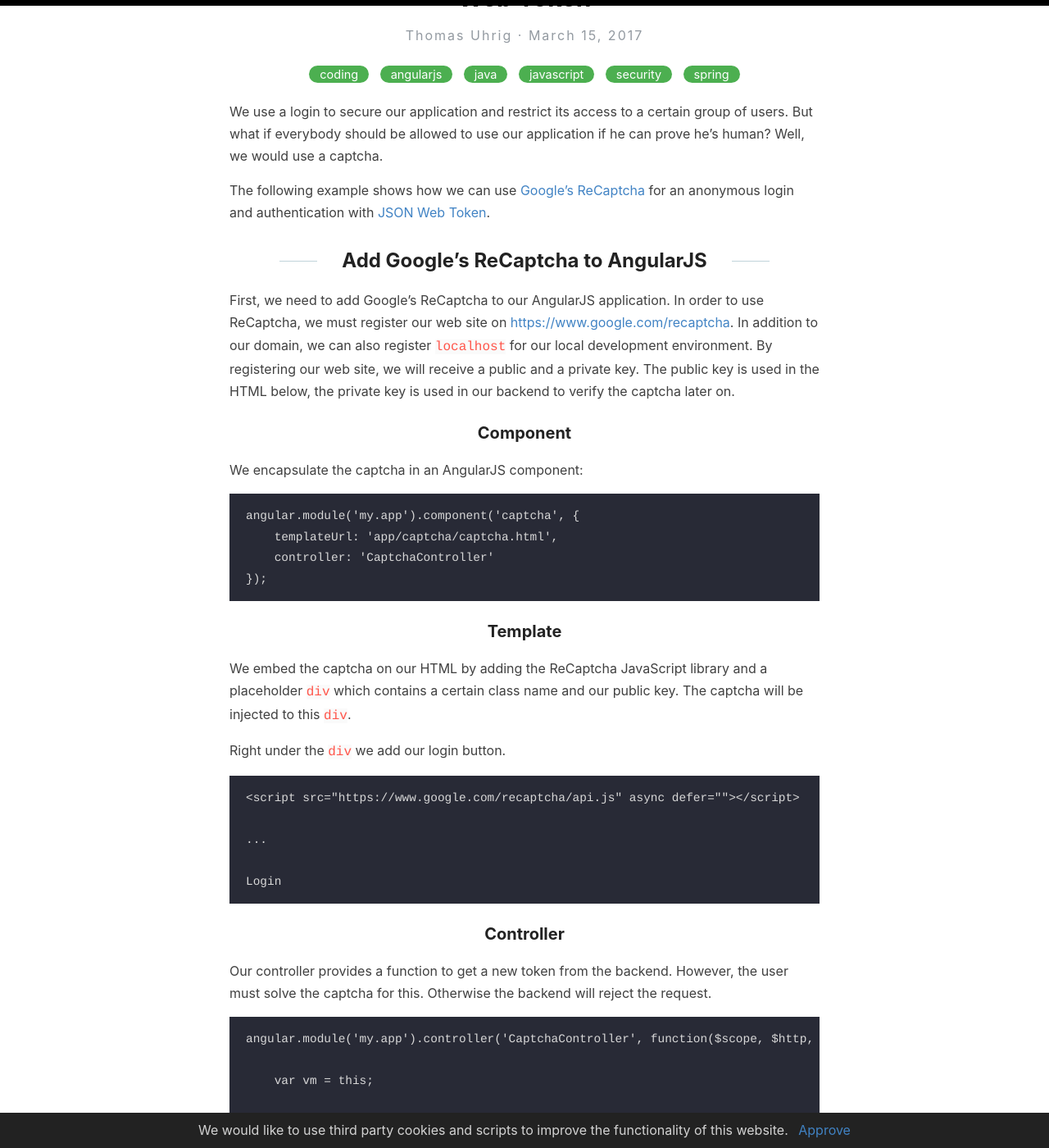
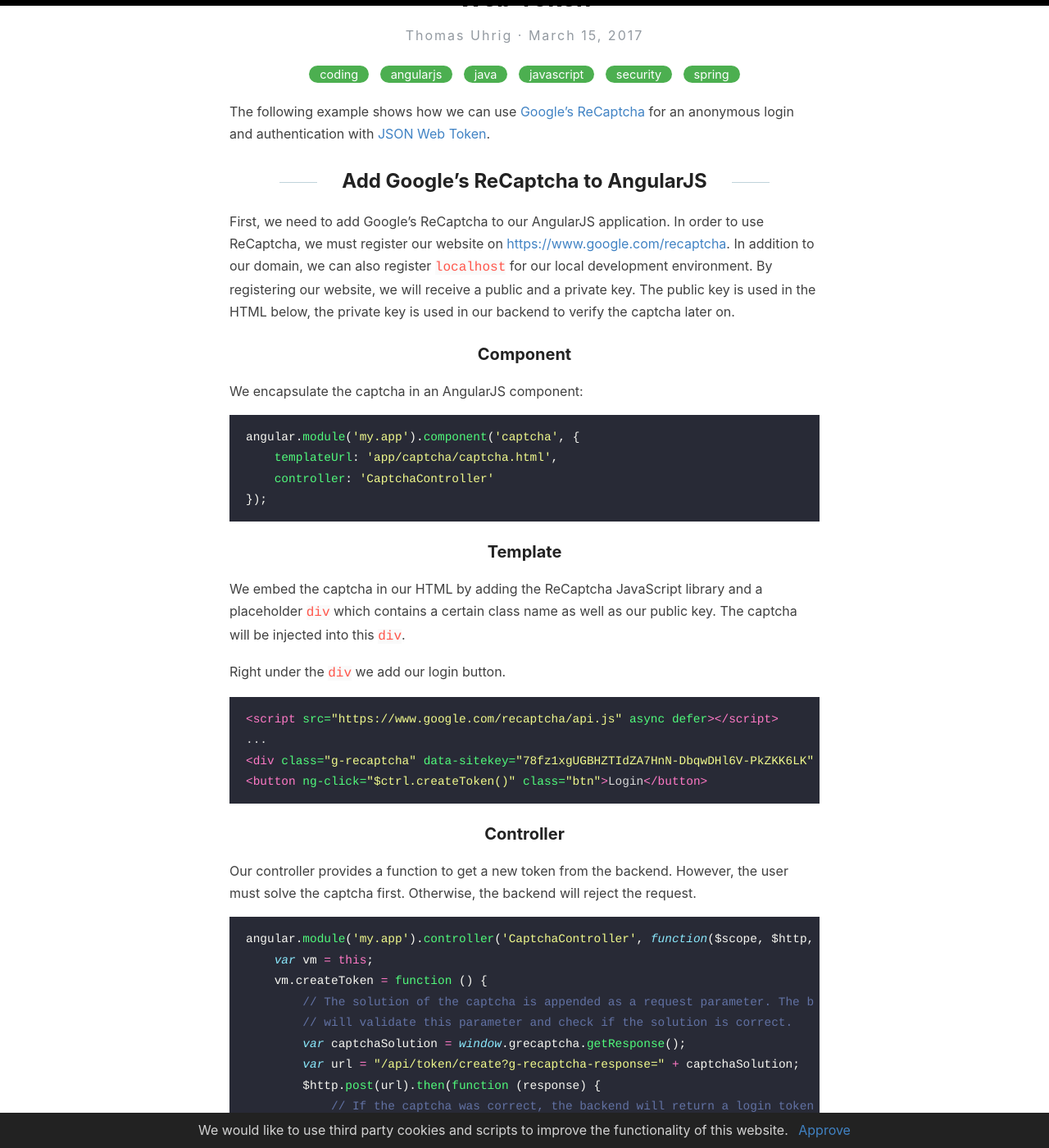
Before and after one commit to tuhrig/tuhrig.github.io, a Jekyll site: the page built from _posts/2017/2017-03-15-login-by-captcha-and-authenticate-with-json-web-token.md, in a window 1280 px wide and 1400 px high, scrolled down 251 px. Shown: the whole window at 82% size. Built offline with Jekyll 4.4.1, drawn with Linux system fonts in a browser that asks for light colours; some of the changed text lies outside the part shown.

Commit message:
Finished more posts

````diff
--- a/_posts/2017/2017-03-15-login-by-captcha-and-authenticate-with-json-web-token.md
+++ b/_posts/2017/2017-03-15-login-by-captcha-and-authenticate-with-json-web-token.md
@@ -11,198 +11,230 @@
   - "spring"
 ---
 
-We use a login to secure our application and restrict its access to a certain group of users. But what if everybody should be allowed to use our application if he can prove he's human? Well, we would use a captcha.
-
 The following example shows how we can use [Google's ReCaptcha](https://www.google.com/recaptcha) for an anonymous login and authentication with [JSON Web Token](https://jwt.io).
 
 ## Add Google's ReCaptcha to AngularJS
 
-First, we need to add Google's ReCaptcha to our AngularJS application. In order to use ReCaptcha, we must register our web site on [https://www.google.com/recaptcha](https://www.google.com/recaptcha). In addition to our domain, we can also register `localhost` for our local development environment. By registering our web site, we will receive a public and a private key. The public key is used in the HTML below, the private key is used in our backend to verify the captcha later on.
+First, we need to add Google's ReCaptcha to our AngularJS application.
+In order to use ReCaptcha, we must register our website on [https://www.google.com/recaptcha](https://www.google.com/recaptcha).
+In addition to our domain, we can also register `localhost` for our local development environment.
+By registering our website, we will receive a public and a private key.
+The public key is used in the HTML below, the private key is used in our backend to verify the captcha later on.
 
 ### Component
 
 We encapsulate the captcha in an AngularJS component:
 
-    angular.module('my.app').component('captcha', {
-        templateUrl: 'app/captcha/captcha.html',
-        controller: 'CaptchaController'
-    });
+```javascript
+angular.module('my.app').component('captcha', {
+    templateUrl: 'app/captcha/captcha.html',
+    controller: 'CaptchaController'
+});
+```
 
 ### Template
 
-We embed the captcha on our HTML by adding the ReCaptcha JavaScript library and a placeholder `div` which contains a certain class name and our public key. The captcha will be injected to this `div`.
+We embed the captcha in our HTML by adding the ReCaptcha JavaScript library and a placeholder `div` which contains a certain class name as well as our public key.
+The captcha will be injected into this `div`.
 
 Right under the `div` we add our login button.
 
-    <script src="https://www.google.com/recaptcha/api.js" async defer=""></script>
-
-    ...
-
-    Login
+```html
+<script src="https://www.google.com/recaptcha/api.js" async defer></script>
+...
+<div class="g-recaptcha" data-sitekey="78fz1xgUGBHZTIdZA7HnN-DbqwDHl6V-PkZKK6LK"></div>
+<button ng-click="$ctrl.createToken()" class="btn">Login</button>
+```
 
 ### Controller
 
-Our controller provides a function to get a new token from the backend. However, the user must solve the captcha for this. Otherwise the backend will reject the request.
+Our controller provides a function to get a new token from the backend.
+However, the user must solve the captcha first.
+Otherwise, the backend will reject the request.
 
-    angular.module('my.app').controller('CaptchaController', function($scope, $http, $document) {
-
-        var vm = this;
-
-        vm.createToken = function () {
-
-            // The solution of the captcha is appended as a request parameter. The backend
-            // will validate this parameter and check if the solution is correct.
-            var captchaSolution = window.grecaptcha.getResponse();
-            var url = "/api/token/create?g-recaptcha-response=" + captchaSolution;
-
-            $http.post(url).then(function (response) {
-
-                // If the captcha was correct, the backend will return a login token. We save the
-                // login token in order to use it for any further request.
-                $http.defaults.headers.common.Authorization = 'Bearer ' + response.data.token;
-            });
-        };
-    });
+```javascript
+angular.module('my.app').controller('CaptchaController', function($scope, $http, $document) {
+    var vm = this;
+    vm.createToken = function () {
+        // The solution of the captcha is appended as a request parameter. The backend
+        // will validate this parameter and check if the solution is correct.
+        var captchaSolution = window.grecaptcha.getResponse();
+        var url = "/api/token/create?g-recaptcha-response=" + captchaSolution;
+        $http.post(url).then(function (response) {
+            // If the captcha was correct, the backend will return a login token. We save the
+            // login token in order to use it for any further request.
+            $http.defaults.headers.common.Authorization = 'Bearer ' + response.data.token;
+        });
+    };
+});
+```
 
 ## Add Google's ReCaptcha to Spring Boot
 
-After we added the captcha to our frontend, we must verify it in our backend. To do so, we use a [Spring Boot starter for Google's ReCaptcha](https://github.com/mkopylec/recaptcha-spring-boot-starter):
+After we added the captcha to our frontend, we must verify it in our backend.
+To do so, we use a [Spring Boot starter for Google's ReCaptcha](https://github.com/mkopylec/recaptcha-spring-boot-starter):
 
-    compile('com.github.mkopylec:recaptcha-spring-boot-starter:1.3.8')
+```groovy
+compile('com.github.mkopylec:recaptcha-spring-boot-starter:1.3.8')
+```
 
 We must add our ReCaptcha private key to the `application.properties`:
 
-    recaptcha.validation.secretKey = 7Kfz1xgUAAOOANHich8cMs6uH2J3hxy0NwCSBR5H
+```yaml
+recaptcha.validation.secretKey = 7Kfz1xgUAAOOANHich8cMs6uH2J3hxy0NwCSBR5H
+```
 
-With this library, we can easily validate the captcha in the backend. If the captcha is invalid, we throw an exception. Otherwise, we return an authentication token to the user - this is the login.
+With this library, we can easily validate the captcha in the backend.
+If the captcha is invalid, we throw an exception.
+Otherwise, we return an authentication token to the user - this is the login.
 
-    @RestController
-    @RequestMapping("/api/token")
-    public class CaptchaController {
+```java
+@RestController
+@RequestMapping("/api/token")
+public class CaptchaController {
 
-        private final TokenService tokenService;
-        private final RecaptchaValidator recaptchaValidator;
+    private final TokenService tokenService;
+    private final RecaptchaValidator recaptchaValidator;
 
-        @Autowired
-        public CaptchaController(RecaptchaValidator recaptchaValidator) {
-            this.recaptchaValidator = recaptchaValidator;
-            this.tokenService = new TokenService();
+    @Autowired
+    public CaptchaController(RecaptchaValidator recaptchaValidator) {
+        this.recaptchaValidator = recaptchaValidator;
+        this.tokenService = new TokenService();
+    }
+
+    @RequestMapping(path = "/create" method = RequestMethod.POST)
+    public Token createToken(HttpServletRequest request) throws ServletException {
+        ValidationResult result = recaptchaValidator.validate(request);
+        if (result.isSuccess()) {
+            return tokenService.createToken();
         }
-
-        @RequestMapping(path = "/create" method = RequestMethod.POST)
-        public Token createToken(HttpServletRequest request) throws ServletException {
-            ValidationResult result = recaptchaValidator.validate(request);
-            if (result.isSuccess()) {
-                return tokenService.createToken();
-            }
-            throw new ServletException("Invalid Captcha");
-        }
+        throw new ServletException("Invalid Captcha");
     }
+}
+```
 
 ## JSON Web Token
 
-So let's take a look at the token. A very simple way to implement an authentication token is [JSON Web Tokens](https://jwt.io). The integration with Spring Boot and AngularJS is very good.
+Let's take a look at the token.
+A very simple way to implement an authentication token is [JSON Web Tokens](https://jwt.io).
+The integration with Spring Boot and AngularJS is very good.
 
 ### How JWT works
 
-JWT is based on a private key encryption. The user will get an encrypted token which contains his user name and must send this token with every request to the backend. If the token is invalid or missing, the request is denied. Since the token is send with every request, it's stateless!
+JWT is based on a private key encryption.
+The user will get an encrypted token which contains his username and must send this token with every request to the backend.
+If the token is invalid or missing, the request is denied.
+Since the token is sent with every request, it's stateless!
 
 ### Creating a token
 
 To create an JWT we use another library ([JJWT](https://github.com/jwtk/jjwt)):
 
-    compile('io.jsonwebtoken:jjwt:0.7.0')
+```groovy
+compile('io.jsonwebtoken:jjwt:0.7.0')
+```
 
 Creating and verifying a token becomes very easy:
 
-    public class TokenService {
+```java
+public class TokenService {
 
-        private static final String SECRET\_KEY = "my-super-secret-key";
+    private static final String SECRET_KEY = "my-super-secret-key";
 
-        public boolean isValid(HttpServletRequest request) {
+    public boolean isValid(HttpServletRequest request) {
 
-            String authHeader = request.getHeader("Authorization");
-            if (authHeader == null || !authHeader.startsWith("Bearer ")) {
-                return false;
-            }
-            String token = authHeader.substring(7); // The part after "Bearer "
+        String authHeader = request.getHeader("Authorization");
+        if (authHeader == null || !authHeader.startsWith("Bearer ")) {
+            return false;
+        }
+        String token = authHeader.substring(7); // The part after "Bearer "
 
-            try {
-                Jwts.parser()
-                    .setSigningKey(SECRET\_KEY)
-                    .parseClaimsJws(token);
-                return true;
-            }
-            catch (final SignatureException e) {
-                return false;
-            }
+        try {
+            Jwts.parser()
+                .setSigningKey(SECRET_KEY)
+                .parseClaimsJws(token);
+            return true;
         }
-
-        public Token createToken() {
-            String token = Jwts.builder()
-                               .setSubject(UUID.randomUUID().toString()) // A random user ID
-                               .setIssuedAt(new Date())
-                               .signWith(SignatureAlgorithm.HS256, SECRET\_KEY)
-                               .compact();
-            return new Token(token);
+        catch (final SignatureException e) {
+            return false;
         }
     }
 
-By the way, the token looks like this:
+    public Token createToken() {
+        String token = Jwts.builder()
+                           .setSubject(UUID.randomUUID().toString()) // A random user ID
+                           .setIssuedAt(new Date())
+                           .signWith(SignatureAlgorithm.HS256, SECRET_KEY)
+                           .compact();
+        return new Token(token);
+    }
+}
+```
 
-    public class Token {
+The token itself looks like this:
 
-        private String token;
+```java
+public class Token {
 
-        public Token(final String token) {
-            this.token = token;
-        }
+    private String token;
 
-        public String getToken() {
-            return token;
-        }
+    public Token(final String token) {
+        this.token = token;
+    }
 
-        public void setToken(String token) {
-            this.token = token;
+    public String getToken() {
+        return token;
+    }
+
+    public void setToken(String token) {
+        this.token = token;
+    }
+}
+```
+
+## Securing our APIs
+
+We are almost done!
+We have added a captcha which verifies that the user is a human.
+If so, we create a token and save it in our AngularJS application.
+The last thing we need to do, is to check the token when our APIs are called:
+
+```java
+public class TokenFilter extends GenericFilterBean {
+
+    private final TokenService tokenService = new TokenService();
+
+    @Override
+    public void doFilter(ServletRequest req, ServletResponse res, FilterChain chain) throws IOException, ServletException {
+        final HttpServletRequest request = (HttpServletRequest) req;
+        if(tokenService.isValid(request)) {
+            chain.doFilter(req, res);
+        } else {
+            throw new ServletException("Invalid token.");
         }
     }
+}
 
-### Securing our APIs
+@Configuration
+public class TokenFilterConfig {
 
-We are almost done! We have added a captcha which verifies that the user is a human. If so, we create a token and save it in our AngularJS application. The last thing we need to do, is to check the token when our API are called:
+    @Bean
+    public FilterRegistrationBean jwtFilter() {
+        final FilterRegistrationBean registrationBean = new FilterRegistrationBean();
+        registrationBean.setFilter(new TokenFilter());
+        registrationBean.addUrlPatterns("/my/secured/api/*");
+        return registrationBean;
+    }
+}
+```
 
-    public class TokenFilter extends GenericFilterBean {
-
-        private final TokenService tokenService = new TokenService();
-
-        @Override
-        public void doFilter(ServletRequest req, ServletResponse res, FilterChain chain) throws IOException, ServletException {
-            final HttpServletRequest request = (HttpServletRequest) req;
-            if(tokenService.isValid(request)) {
-                chain.doFilter(req, res);
-            } else {
-                throw new ServletException("Invalid token.");
-            }
-        }
-    }
-
-    @Configuration
-    public class TokenFilterConfig {
-
-        @Bean
-        public FilterRegistrationBean jwtFilter() {
-            final FilterRegistrationBean registrationBean = new FilterRegistrationBean();
-            registrationBean.setFilter(new TokenFilter());
-            registrationBean.addUrlPatterns("/my/secured/api/\*");
-            return registrationBean;
-        }
-    }
-
-Done!
+**Done!**
 
 ## Note
 
-Note that this post mixes two completely different things - captchas and JSON Web Tokens. You can use a captcha without JSON Web Tokens (or any other form of authentication) and you can use JSON Web Tokens without a captcha. However, if your application has a lot of `POST` calls which are not secured behind a login context, this approach might help to increase security (by using a captcha) and still provide a good user experience (with just a single captcha for the whole application).
+Note that this post mixes two completely different things - captchas and JSON Web Tokens.
+You can use a captcha without JSON Web Tokens (or any other form of authentication) and you can use JSON Web Tokens without a captcha.
+However, if your application has a lot of `POST` calls which are not secured behind a login context, this approach might help to increase security (by using a captcha) and still provide a good user experience (with just a single captcha for the whole application).
 
 ## More
 
````
Also changed, not shown: _pages/contact.md (+17 -1 lines), _posts/2017/2017-02-03-using-configurationproperties-to-separate-service-and-configuration.md (+100 -62 lines), _posts/2017/2017-05-22-queues-vs-topics-vs-virtual-topics-in-activemq.md (+22 -11 lines), _posts/2017/2017-05-29-virtual-topics-in-activemq.md (+60 -30 lines), notes/FINISHED-LIST.md (+4 -4 lines), README.md, images/2017/05/active-mq-queue.png (added), images/2017/05/active-mq-topic.png (added), images/2017/05/active-mq-virtual-topic.png (added), images/2017/05/queue.png (added), images/2017/05/topic.png (added), images/2017/05/virtual-topics.png (added).
